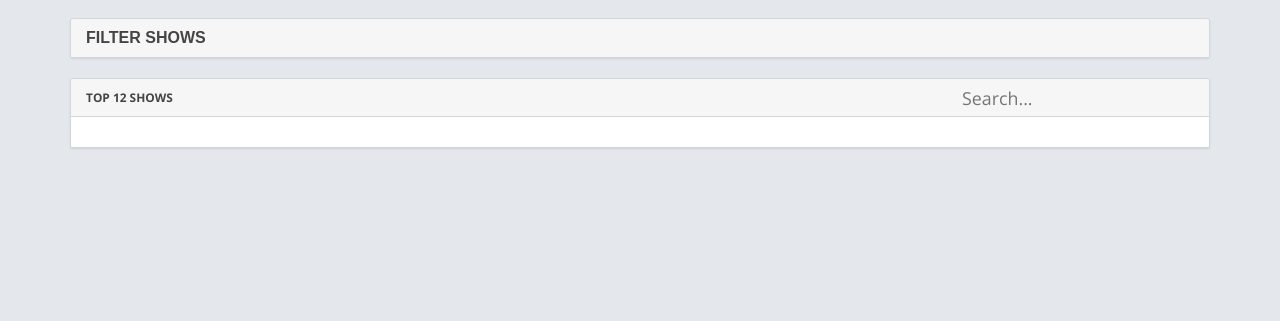
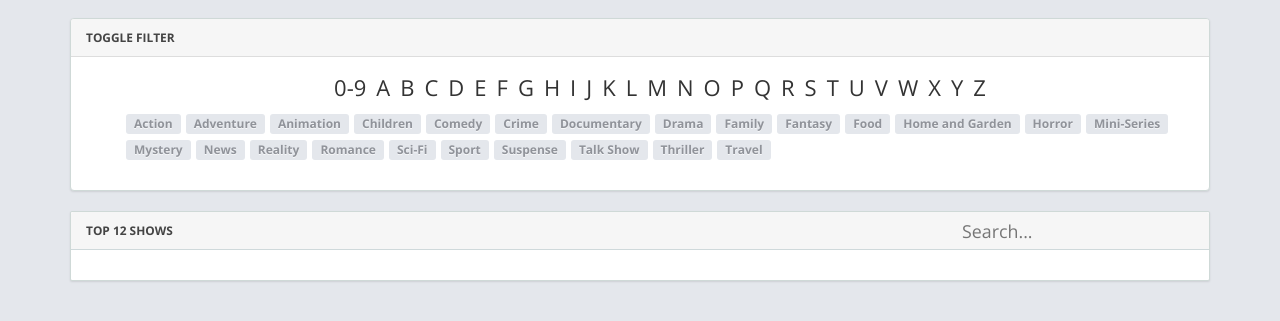
Before and after one commit to t-p/showtrackr, a website: page public/index.html in a window 1280 px wide. Shown: the part 53-374 px from the top of the page. Drawn offline with nearby package versions, Linux system fonts and the light colour scheme; no server answers.

Commit message:
add filter toggle

```diff
--- a/public/controllers/main.js
+++ b/public/controllers/main.js
@@ -15,10 +15,10 @@ angular.module('MyApp')
 
         $scope.panels = [
           {
-            "title": "Filter Shows",
+            "title": "toggle filter"
           }
         ];
-        $scope.panels.activePanel = -1;
+        $scope.panels.activePanel = 0;
 
         $scope.shows = Show.query();
 
--- a/public/views/home.html
+++ b/public/views/home.html
@@ -1,16 +1,9 @@
 <div class="container">
-
   <div class="panel-group" ng-model="panels.activePanel" bs-collapse>
-    <div class="panel panel-default" ng-repeat="panel in panels">
-
-      <div class="panel-heading">
-        <h4 class="panel-title">
-          <a bs-collapse-toggle>
-            {{ panel.title }}
-          </a>
-        </h4>
+    <div class="panel panel-default">
+      <div class="panel-heading" bs-collapse-toggle>
+          {{panels[0].title}}
       </div>
-
       <div class="panel-collapse" bs-collapse-target>
         <div class="panel-body">
           <ul class="alphabet">
@@ -25,10 +18,8 @@
           </ul>
         </div>
       </div>
-
     </div>
   </div>
-
   <div class="panel panel-default">
     <div class="panel-heading">
       {{headingTitle}}
```
